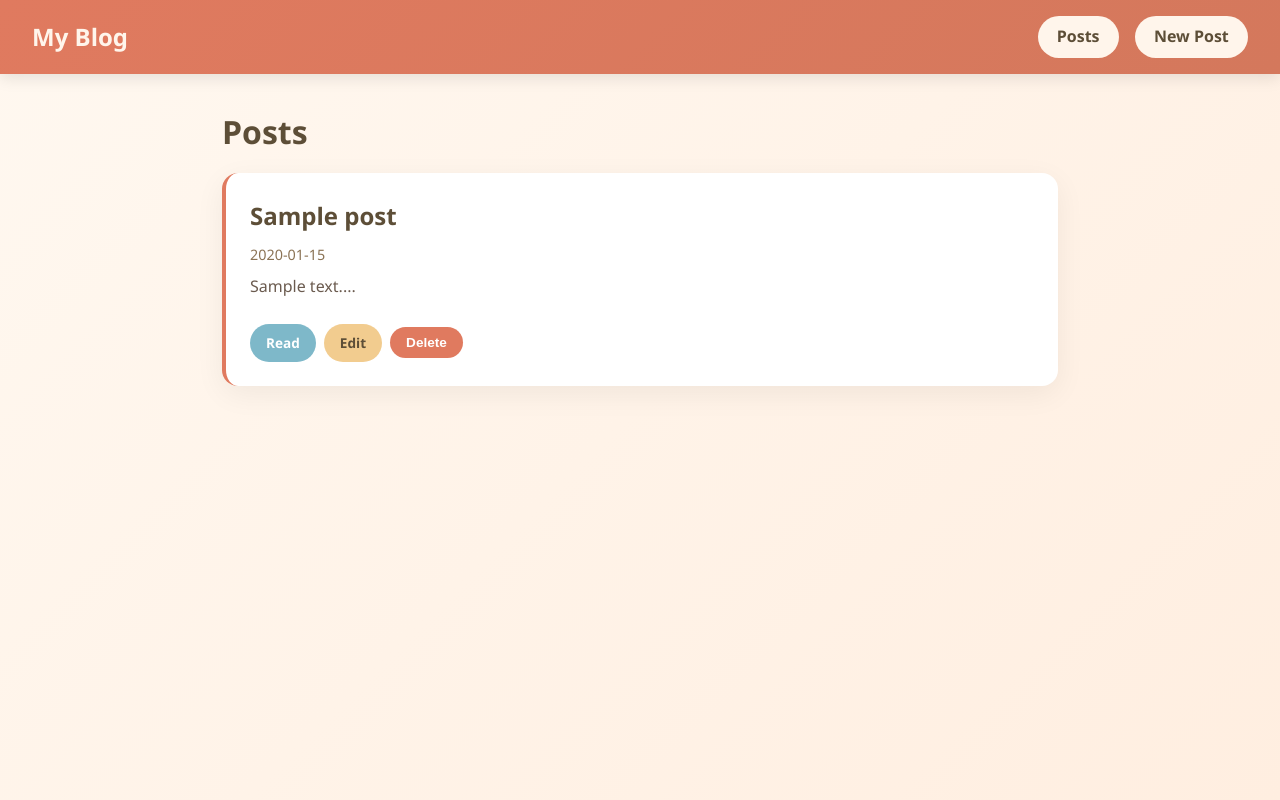
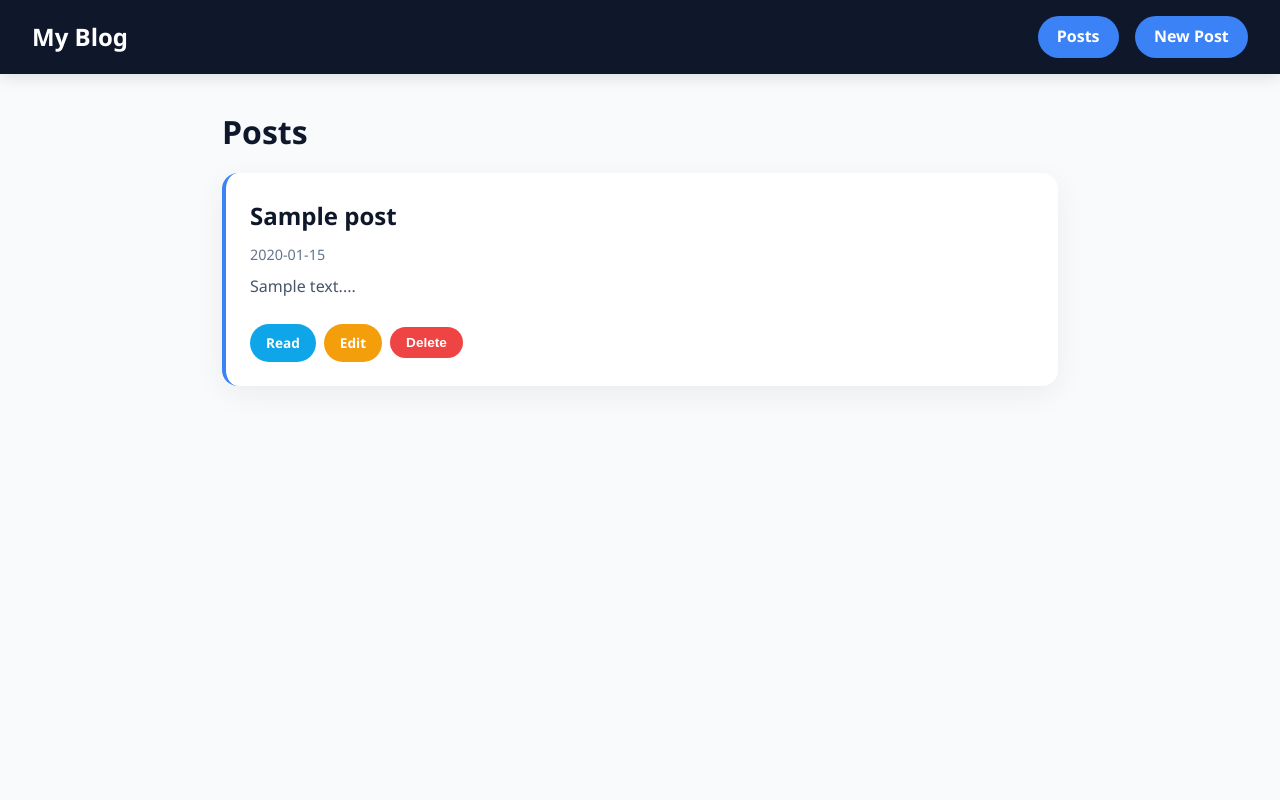
Before and after one commit to Jeremiah-Jefry/Backend-Flask-Personal-Blog-, a Flask app: page /posts in a window 1280 px wide. Run offline with Flask 3, Linux system fonts and the light colour scheme; tables that the repository leaves empty hold one stand-in row (values such as "Sample post").

Commit message:
Update styles for improved readability and modernize UI elements

```diff
--- a/static/style.css
+++ b/static/style.css
@@ -7,13 +7,13 @@
 body {
     font-family: 'Segoe UI', Arial, sans-serif;
     line-height: 1.6;
-    color: #5d4e37;
-    background: linear-gradient(135deg, #fff8f0 0%, #ffeee0 100%);
+    color: #1e293b;
+    background: #f8fafc;
     min-height: 100vh;
 }
 
 .navbar {
-    background: linear-gradient(135deg, #e07a5f 0%, #d4785c 100%);
+    background: #0f172a;
     color: white;
     padding: 1rem 2rem;
     display: flex;
@@ -25,7 +25,7 @@ body {
 .brand {
     font-size: 1.5rem;
     font-weight: bold;
-    color: #fff5eb;
+    color: #ffffff;
     text-decoration: none;
 }
 
@@ -35,16 +35,16 @@ body {
 }
 
 .nav-links a {
-    color: #5d4e37;
+    color: white;
     text-decoration: none;
     font-weight: 600;
     padding: 0.5rem 1.2rem;
-    background: #fff5eb;
+    background: #3b82f6;
     border-radius: 25px;
 }
 
 .nav-links a:hover {
-    background: #ffe4d0;
+    background: #2563eb;
 }
 
 .container {
@@ -55,7 +55,7 @@ body {
 
 h1, h2, h3 {
     margin: 1.5rem 0 1rem 0;
-    color: #5d4e37;
+    color: #0f172a;
 }
 
 .hero {
@@ -70,13 +70,13 @@ h1, h2, h3 {
 .hero h1 {
     font-size: 2.5rem;
     margin-bottom: 0.5rem;
-    color: #5d4e37;
+    color: #0f172a;
 }
 
 .hero p {
     font-size: 1.1rem;
     margin-bottom: 2rem;
-    color: #8b7355;
+    color: #64748b;
 }
 
 .btn {
@@ -93,62 +93,62 @@ h1, h2, h3 {
 }
 
 .btn-primary {
-    background: #e07a5f;
+    background: #3b82f6;
     color: white;
 }
 
 .btn-primary:hover {
-    background: #c96a52;
+    background: #2563eb;
     transform: translateY(-2px);
 }
 
 .btn-success {
-    background: #81b29a;
+    background: #10b981;
     color: white;
 }
 
 .btn-success:hover {
-    background: #6a9b82;
+    background: #059669;
     transform: translateY(-2px);
 }
 
 .btn-info {
-    background: #7eb8c9;
+    background: #0ea5e9;
     color: white;
 }
 
 .btn-info:hover {
-    background: #5fa3b7;
+    background: #0284c7;
     transform: translateY(-2px);
 }
 
 .btn-warning {
-    background: #f2cc8f;
-    color: #5d4e37;
+    background: #f59e0b;
+    color: white;
 }
 
 .btn-warning:hover {
-    background: #e8b86d;
+    background: #d97706;
     transform: translateY(-2px);
 }
 
 .btn-danger {
-    background: #e07a5f;
+    background: #ef4444;
     color: white;
 }
 
 .btn-danger:hover {
-    background: #c96a52;
+    background: #dc2626;
     transform: translateY(-2px);
 }
 
 .btn-secondary {
-    background: #d4c4b0;
-    color: #5d4e37;
+    background: #64748b;
+    color: white;
 }
 
 .btn-secondary:hover {
-    background: #c4b49e;
+    background: #475569;
     transform: translateY(-2px);
 }
 
@@ -168,14 +168,14 @@ h1, h2, h3 {
     display: block;
     margin-bottom: 0.5rem;
     font-weight: 600;
-    color: #5d4e37;
+    color: #1e293b;
 }
 
 .form-group input,
 .form-group textarea {
     width: 100%;
     padding: 0.9rem;
-    border: 2px solid #ede0d4;
+    border: 2px solid #e2e8f0;
     border-radius: 12px;
     font-size: 1rem;
     font-family: 'Segoe UI', Arial, sans-serif;
@@ -185,7 +185,7 @@ h1, h2, h3 {
 .form-group input:focus,
 .form-group textarea:focus {
     outline: none;
-    border-color: #e07a5f;
+    border-color: #3b82f6;
 }
 
 .form-actions {
@@ -195,12 +195,12 @@ h1, h2, h3 {
 }
 
 .error {
-    background: #fff0e6;
-    color: #c96a52;
+    background: #fef2f2;
+    color: #dc2626;
     padding: 1rem;
     border-radius: 12px;
     margin-bottom: 1rem;
-    border-left: 4px solid #e07a5f;
+    border-left: 4px solid #ef4444;
 }
 
 .posts-list {
@@ -213,7 +213,7 @@ h1, h2, h3 {
     padding: 1.5rem;
     border-radius: 16px;
     box-shadow: 0 8px 30px rgba(0,0,0,0.06);
-    border-left: 4px solid #e07a5f;
+    border-left: 4px solid #3b82f6;
     transition: transform 0.3s ease;
 }
 
@@ -226,22 +226,22 @@ h1, h2, h3 {
 }
 
 .post-item h2 a {
-    color: #5d4e37;
+    color: #0f172a;
     text-decoration: none;
 }
 
 .post-item h2 a:hover {
-    color: #e07a5f;
+    color: #3b82f6;
 }
 
 .post-item .date {
-    color: #8b7355;
+    color: #64748b;
     font-size: 0.9rem;
     margin-bottom: 0.5rem;
 }
 
 .post-item p {
-    color: #6b5b4f;
+    color: #475569;
     margin-bottom: 1rem;
 }
 
@@ -282,6 +282,6 @@ h1, h2, h3 {
 }
 
 .date {
-    color: #8b7355;
+    color: #64748b;
     font-size: 0.9rem;
 }
```
Also changed, not shown: blog.db.
